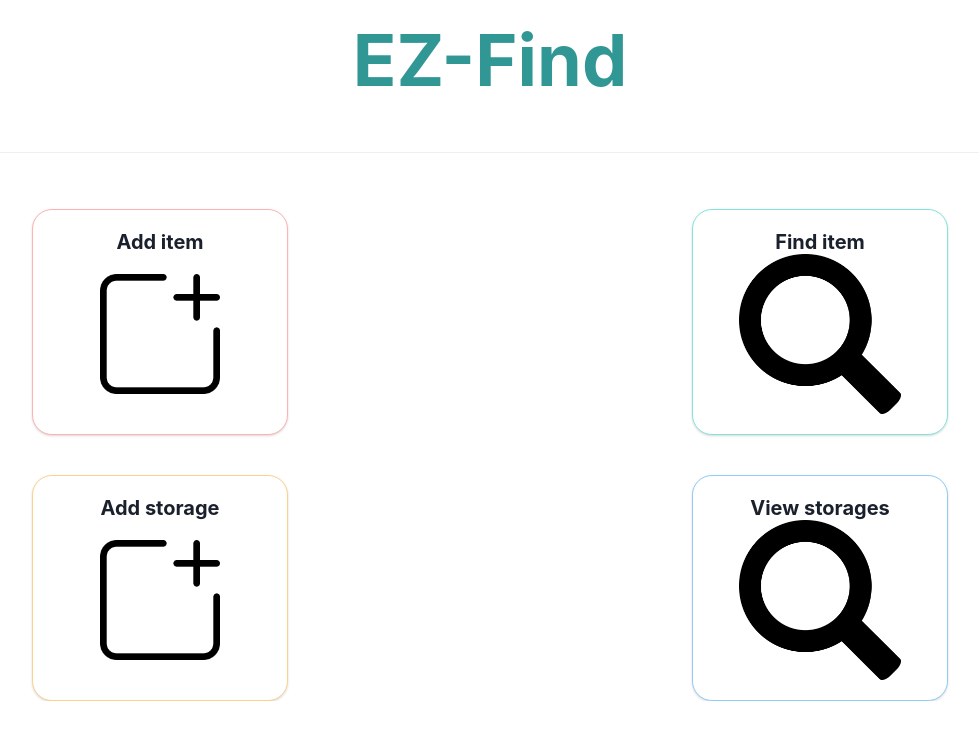
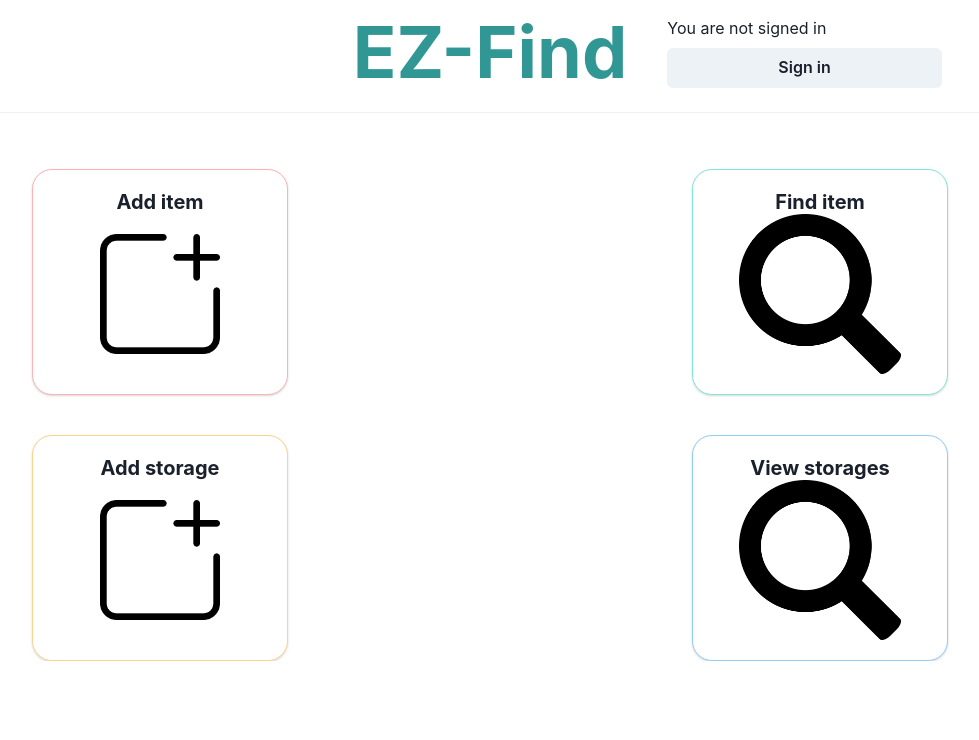
Before and after one commit to 3LucasZ/ez-find, a Next.js app: page / in a window 1280 px wide. Shown: the top 740 px of the page, without its empty margins (150-1129 px from the left). Built offline with nearby package versions, Linux system fonts and the light colour scheme; no server answers.

Commit message:
google oauth nextauth integration!

```diff
--- a/components/Header.tsx
+++ b/components/Header.tsx
@@ -1,17 +1,53 @@
-import { Box, Center, Divider, Heading, Link, Stack } from "@chakra-ui/react";
+import {
+  Box,
+  Button,
+  Center,
+  Divider,
+  Heading,
+  HStack,
+  Link,
+  SimpleGrid,
+  Stack,
+  Text,
+} from "@chakra-ui/react";
+import { signIn, signOut, useSession } from "next-auth/react";
 
 export default function Header() {
+  const { data: session } = useSession();
+  const auth = (
+    <Stack>
+      <Text>
+        {session
+          ? "Signed in as " + session.user!.email
+          : "You are not signed in"}
+      </Text>
+      <Button
+        onClick={(e) => {
+          e.preventDefault();
+          session ? signOut() : signIn();
+        }}
+      >
+        {session ? "Sign out" : "Sign in"}
+      </Button>
+    </Stack>
+  );
   return (
     <Stack>
-      <Box h="2vh"></Box>
+      <Box h="1vh"></Box>
       <Center>
-        <Link href={"/"} style={{ textDecoration: "none" }}>
-          <Heading as="h1" size="4xl" color="teal.500">
-            EZ-Find
-          </Heading>
-        </Link>
+        <SimpleGrid columns={3} spacing={10}>
+          <Box></Box>
+          <Box>
+            <Link href={"/"} style={{ textDecoration: "none" }}>
+              <Heading as="h1" size="4xl" color="teal.500">
+                EZ-Find
+              </Heading>
+            </Link>
+          </Box>
+          <Box>{auth}</Box>
+        </SimpleGrid>
       </Center>
-      <Box h="5vh"></Box>
+      <Box h="1vh"></Box>
       <Divider />
       <Box h="5vh"></Box>
     </Stack>
--- a/src/pages/_app.tsx
+++ b/src/pages/_app.tsx
@@ -1,11 +1,17 @@
+import { SessionProvider } from "next-auth/react";
 import "@/styles/globals.css";
 import type { AppProps } from "next/app";
 import { ChakraProvider } from "@chakra-ui/react";
 
-export default function App({ Component, pageProps }: AppProps) {
+export default function App({
+  Component,
+  pageProps: { session, ...pageProps },
+}: AppProps) {
   return (
-    <ChakraProvider>
-      <Component {...pageProps} />
-    </ChakraProvider>
+    <SessionProvider>
+      <ChakraProvider>
+        <Component {...pageProps} />
+      </ChakraProvider>
+    </SessionProvider>
   );
 }
```
Also changed, not shown: src/pages/api/auth/[...nextauth].ts (added, +11 -0 lines), src/pages/print/[storageId].tsx (+7 -3 lines), 1 other file (tests, documents, lock files or other folders).
